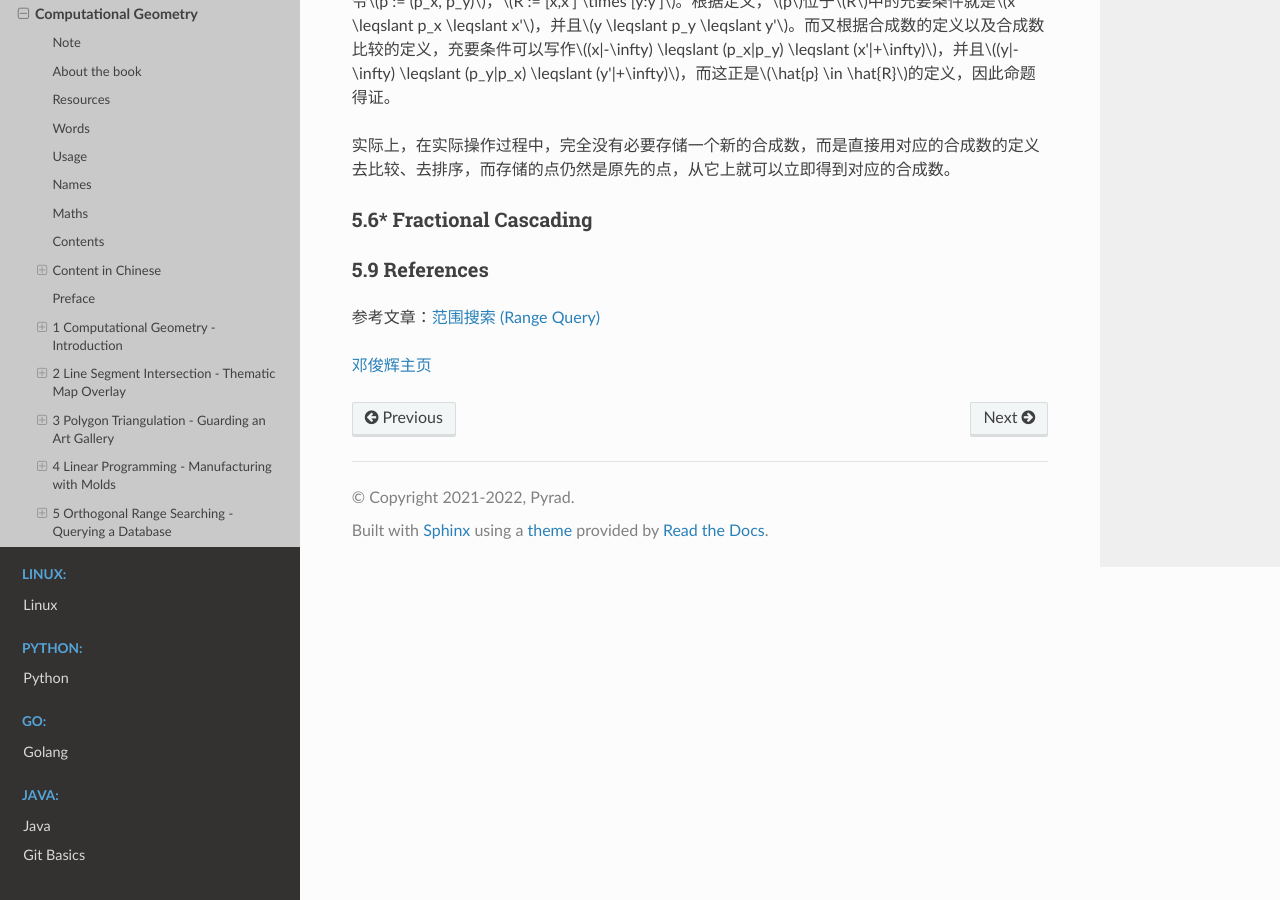
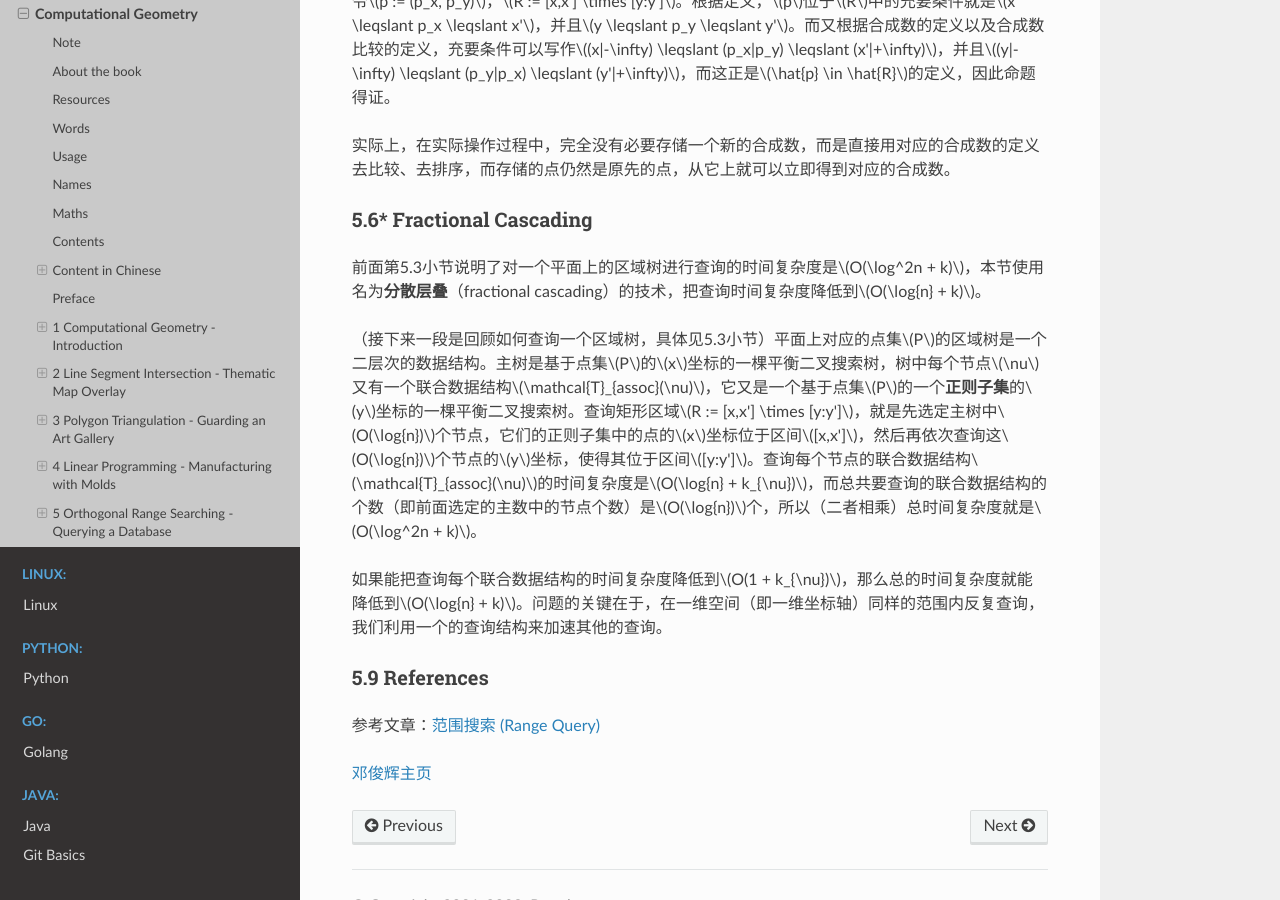
Before and after one commit to Pyrad/pyradnotes, a Sphinx documentation site: the page built from source/Geometry/ComputationalGeometryAA3rd.md, in a window 1280 px wide and 900 px high, scrolled down 91414 px. Built offline with Sphinx 7.4.7 and the Read the Docs theme 2.0.0, drawn with Linux system fonts in a browser that asks for light colours; a script that is not in the unit is left out.

Commit message:
CGAA3 Continue section 5.6

```diff
--- a/source/Geometry/ComputationalGeometryAA3rd.md
+++ b/source/Geometry/ComputationalGeometryAA3rd.md
@@ -2753,6 +2753,14 @@ $$
 
 ### 5.6* Fractional Cascading
 
+前面第5.3小节说明了对一个平面上的区域树进行查询的时间复杂度是$O(\log^2n + k)$，本节使用名为**分散层叠**（fractional cascading）的技术，把查询时间复杂度降低到$O(\log{n} + k)$。
+
+（接下来一段是回顾如何查询一个区域树，具体见5.3小节）平面上对应的点集$P$的区域树是一个二层次的数据结构。主树是基于点集$P$的$x$坐标的一棵平衡二叉搜索树，树中每个节点$\nu$又有一个联合数据结构$\mathcal{T}_{assoc}(\nu)$，它又是一个基于点集$P$的一个**正则子集**的$y$坐标的一棵平衡二叉搜索树。查询矩形区域$R := [x,x'] \times [y:y']$，就是先选定主树中$O(\log{n})$个节点，它们的正则子集中的点的$x$坐标位于区间$[x,x']$，然后再依次查询这$O(\log{n})$个节点的$y$坐标，使得其位于区间$[y:y']$。查询每个节点的联合数据结构$\mathcal{T}_{assoc}(\nu)$的时间复杂度是$O(\log{n} + k_{\nu})$，而总共要查询的联合数据结构的个数（即前面选定的主数中的节点个数）是$O(\log{n})$个，所以（二者相乘）总时间复杂度就是$O(\log^2n + k)$。
+
+如果能把查询每个联合数据结构的时间复杂度降低到$O(1 + k_{\nu})$，那么总的时间复杂度就能降低到$O(\log{n} + k)$。问题的关键在于，在一维空间（即一维坐标轴）同样的范围内反复查询，我们利用一个的查询结构来加速其他的查询。
+
+
+
 
 
 
```
